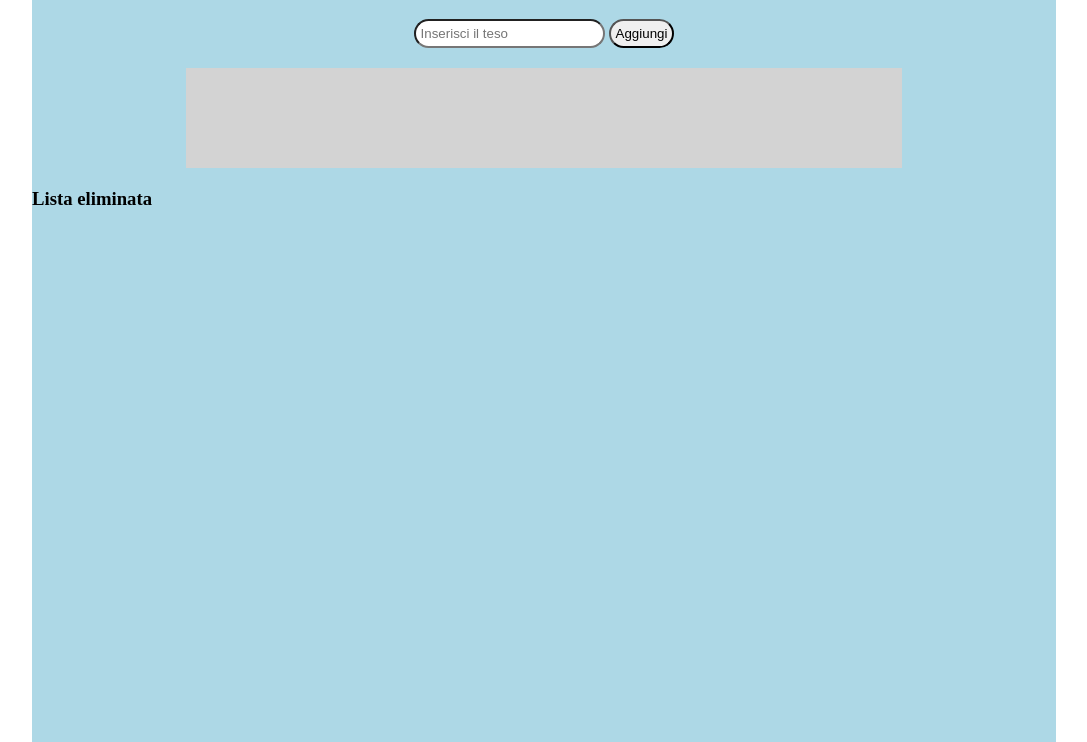
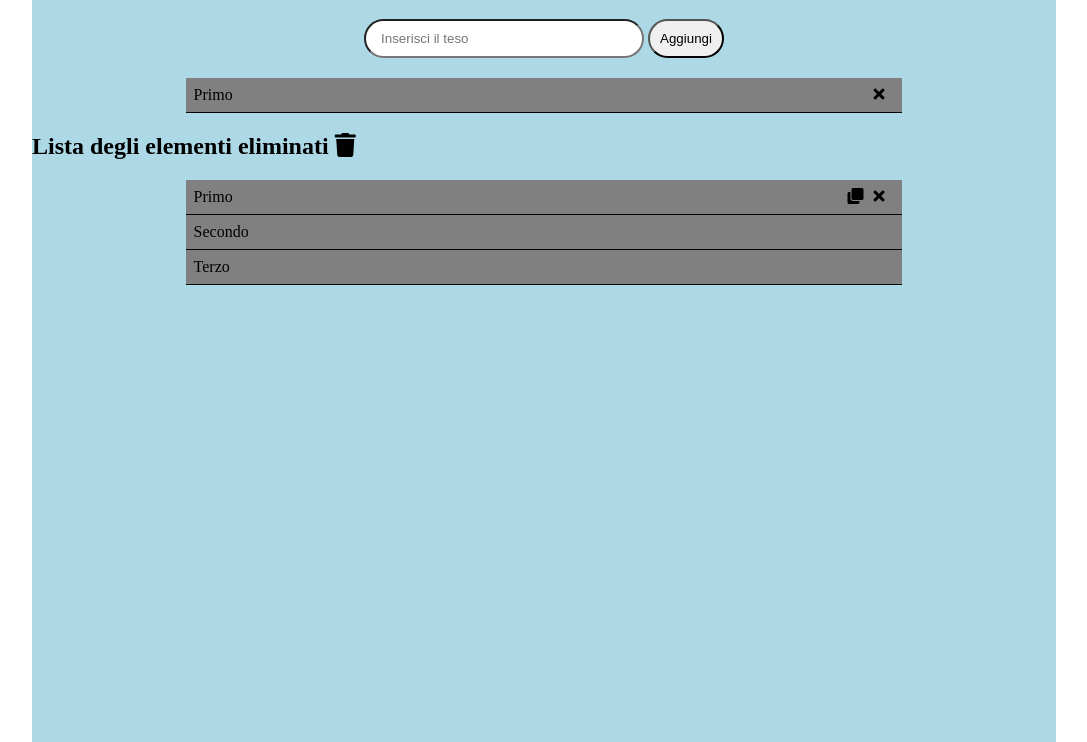
Before and after one commit to federico-chiello/vue-todolist, a plain HTML site: page index.html in a window 1280 px wide. Shown: the part 58-800 px from the top of the page, without its empty margins (96-1183 px from the left). Drawn offline with nearby package versions, Linux system fonts and the light colour scheme.

Commit message:
struttura html e css

```diff
--- a/css/style.css
+++ b/css/style.css
@@ -11,6 +11,7 @@
   margin: 0 auto;
 }
 
+/* <!-- Area dove inseriamo i dati --> */
 .input-dati {
   text-align: center;
 }
@@ -23,17 +24,44 @@
   padding: 20px 0;
 }
 
+.input-dati input{
+  padding: 10px 15px;
+  width: 280px;
+}
+
+.input-dati button{
+  padding: 10px;
+}
+
 .input-dati input,
 .input-dati button {
-  padding: 5px;
   border-radius: 20px;
   outline: none;
 }
 
+/* <!-- Lista degli elementi --> */
 .lista {
-  height: 100px;
+  /* height: 100px; */
   width: 70%;
   margin: 20px auto;
+  background-color: grey;
+}
+
+.lista ul{
+  list-style: none;
+}
+
+.lista li:hover,
+.lista li:focus {
   background-color: lightgrey;
+}
 
+.lista li i {
+  float: right;
+  padding-right: 10px;
 }
+
+.lista ul li.elemento-lista {
+  padding: 8px;
+  border-bottom: 1px solid black;
+}
--- a/index.html
+++ b/index.html
@@ -11,19 +11,35 @@
 </head>
 <body>
   <div class="container">
+    <!-- Area dove inseriamo i dati -->
     <div class="input-dati">
       <h1>Lista delle cose da fare.</h1>
       <input type="text" name="text" placeholder="Inserisci il teso">
       <button type="button" name="button">Aggiungi</button>
     </div>
+    <!-- / area dove inseriamo i dati -->
+    <!-- Lista degli elementi -->
     <div class="lista">
-
+      <ul>
+        <li class="elemento-lista">Primo
+          <i class="fas fa-times"></i>
+        </li>
+      </ul>
     </div>
-    <div class="lista-eliminata">
-      <h3>Lista eliminata</h3>
-
+    <!-- / lista degli elementi -->
+    <!-- Lista degli elementi eliminati -->
+    <h2>Lista degli elementi eliminati <i class="fas fa-trash"></i></h2>
+    <div class="lista">
+      <ul>
+        <li class="elemento-lista">Primo
+          <i class="fas fa-times"></i>
+          <i class="fas fa-clone"></i>
+        </li>
+        <li class="elemento-lista">Secondo</li>
+        <li class="elemento-lista">Terzo</li>
+      </ul>
     </div>
-
+    <!-- / lista degli elementi eliminati -->
 
   </div>
   <script src="js/script.js" charset="utf-8"></script>
```
